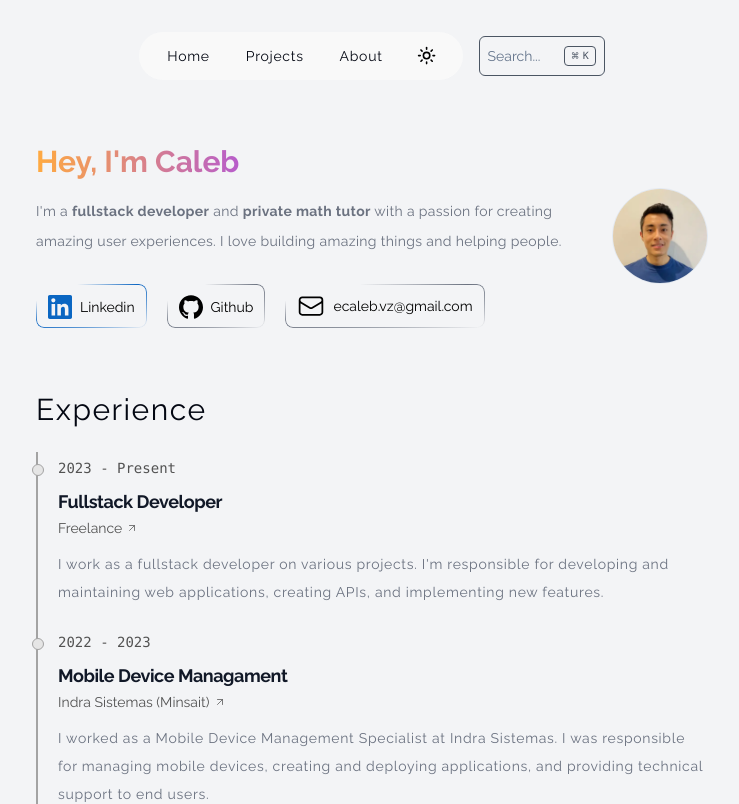
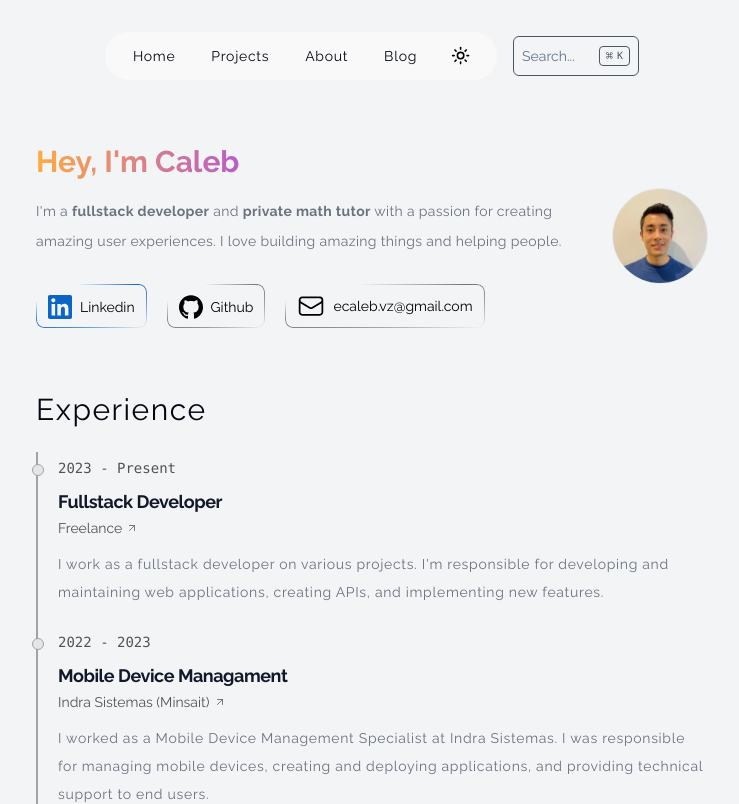
Before and after one commit to ecaleb97/ecaleb.dev, a Next.js app: page / in a window 1280 px wide. Shown: the top 804 px of the page, without its empty margins (268-1007 px from the left). Built offline with nearby package versions, Linux system fonts and the light colour scheme.

Commit message:
refactor: Add Blog link to header component

```diff
--- a/src/components/header/header.tsx
+++ b/src/components/header/header.tsx
@@ -30,6 +30,10 @@ const links = [
     name: 'About',
     hash: '/about',
   },
+  {
+    name: 'Blog',
+    hash: '/blog',
+  }
 ];
 
 export function Header () {
```
